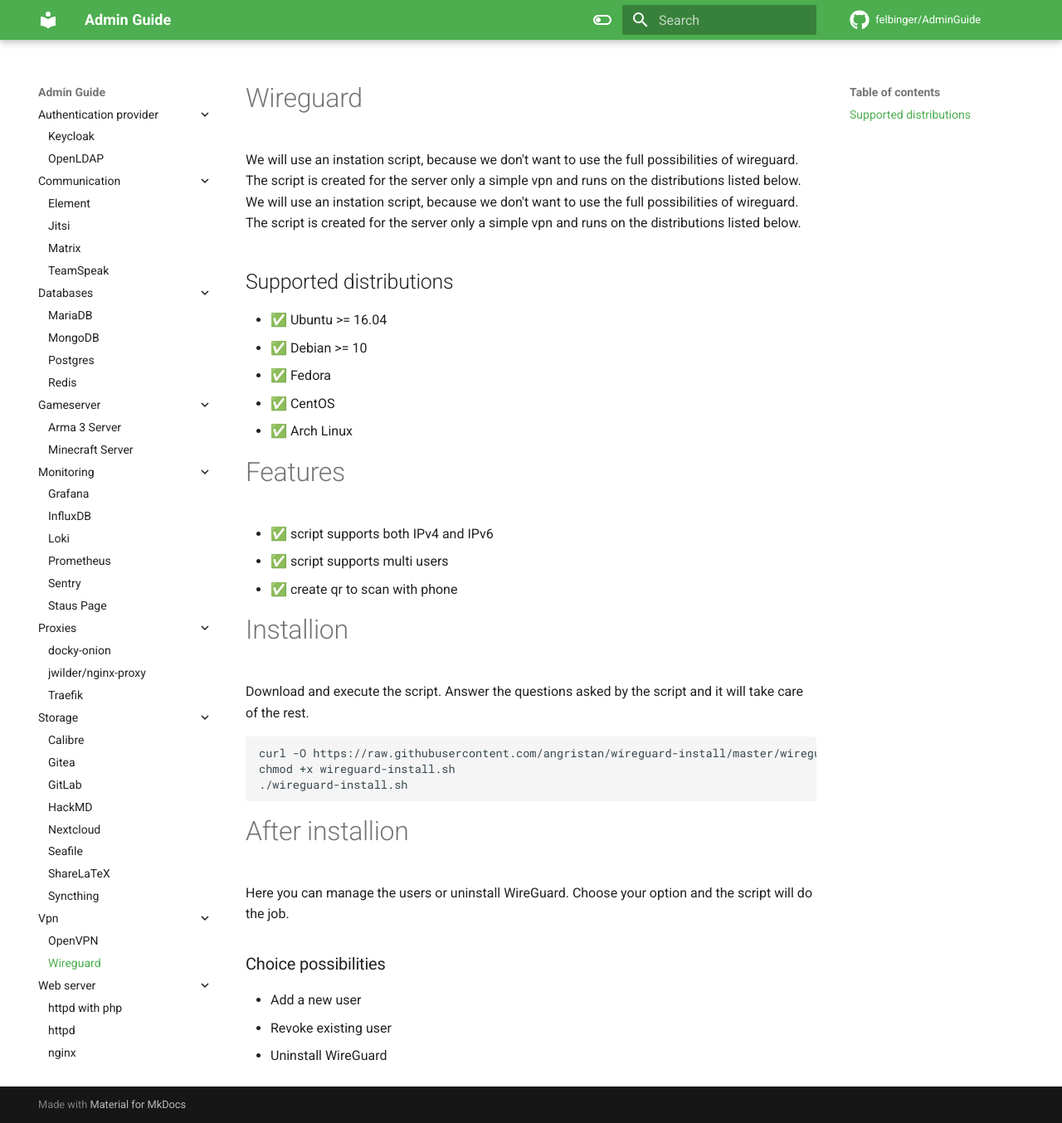
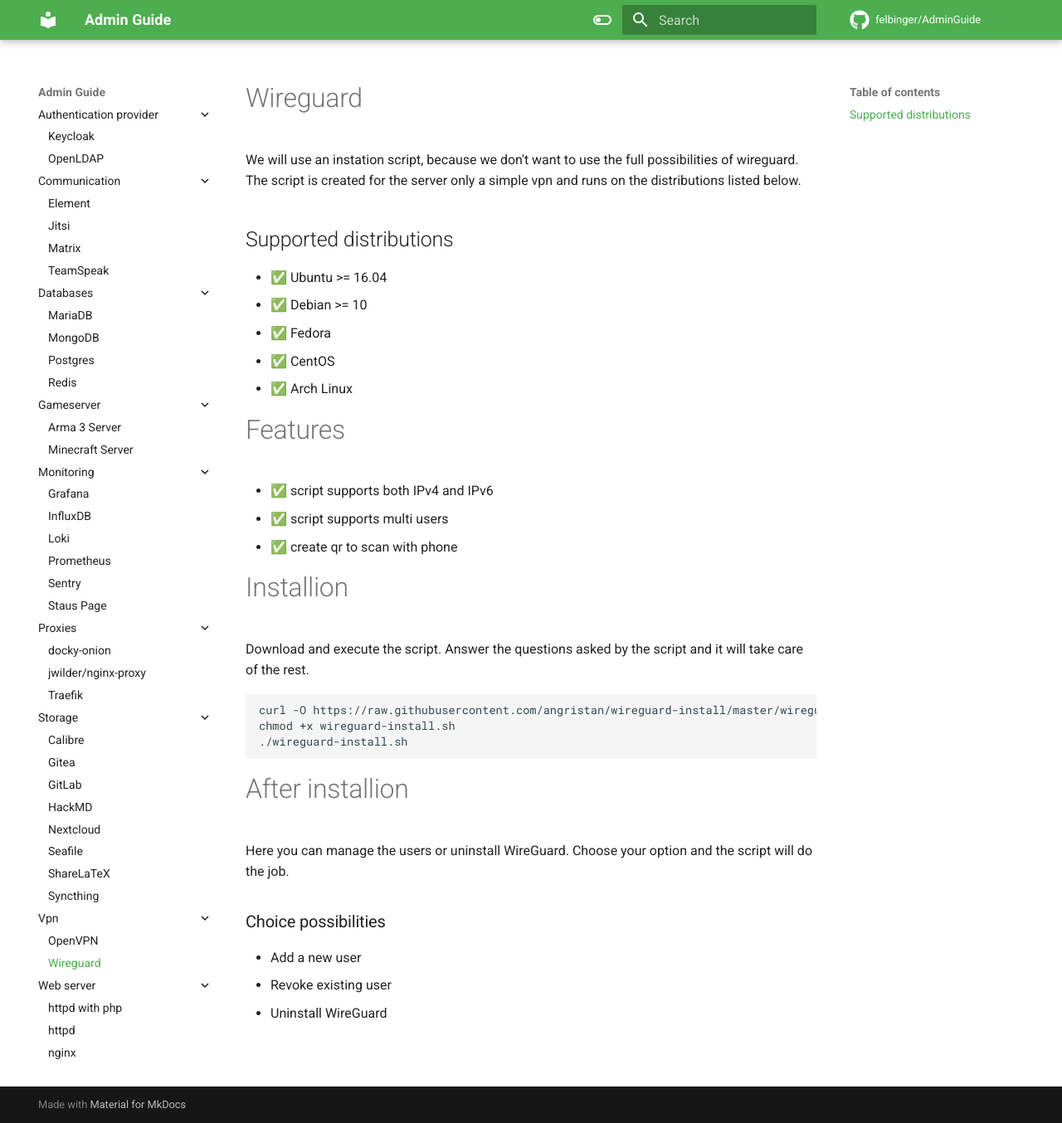
Before and after one commit to felbinger/AdminGuide, an MkDocs documentation site: the page built from docs/services/vpn/wireguard.md, in a window 1280 px wide and 1354 px high. Shown: the whole window at 83% size. Built offline with MkDocs 1.6.1 and Material for MkDocs 9.7.7, drawn with Linux system fonts in a browser that asks for light colours; nearby versions of some CDN libraries; comment, search, counter and statistics services are not loaded.

Commit message:
Update wireguard.md

```diff
--- a/docs/services/vpn/wireguard.md
+++ b/docs/services/vpn/wireguard.md
@@ -1,6 +1,5 @@
 # Wireguard
 
-We will use an instation script, because we don't want to use the full possibilities of wireguard. The script is created for the server only a simple vpn and runs on the distributions listed below.
 We will use an instation script, because we don't want to use the full possibilities of wireguard. The script is created for the server only a simple vpn and runs on the distributions listed below.
 
 ## Supported distributions
```
